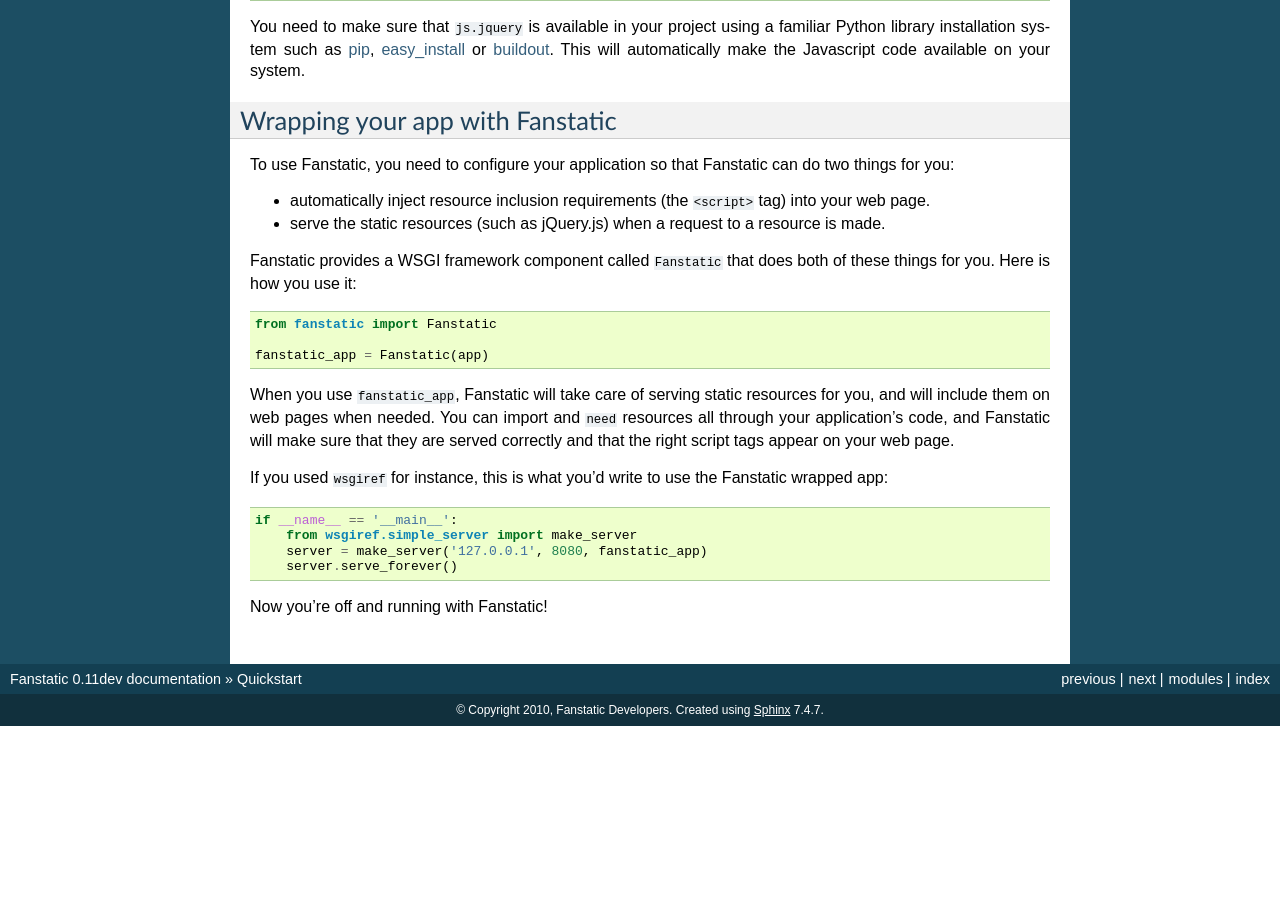
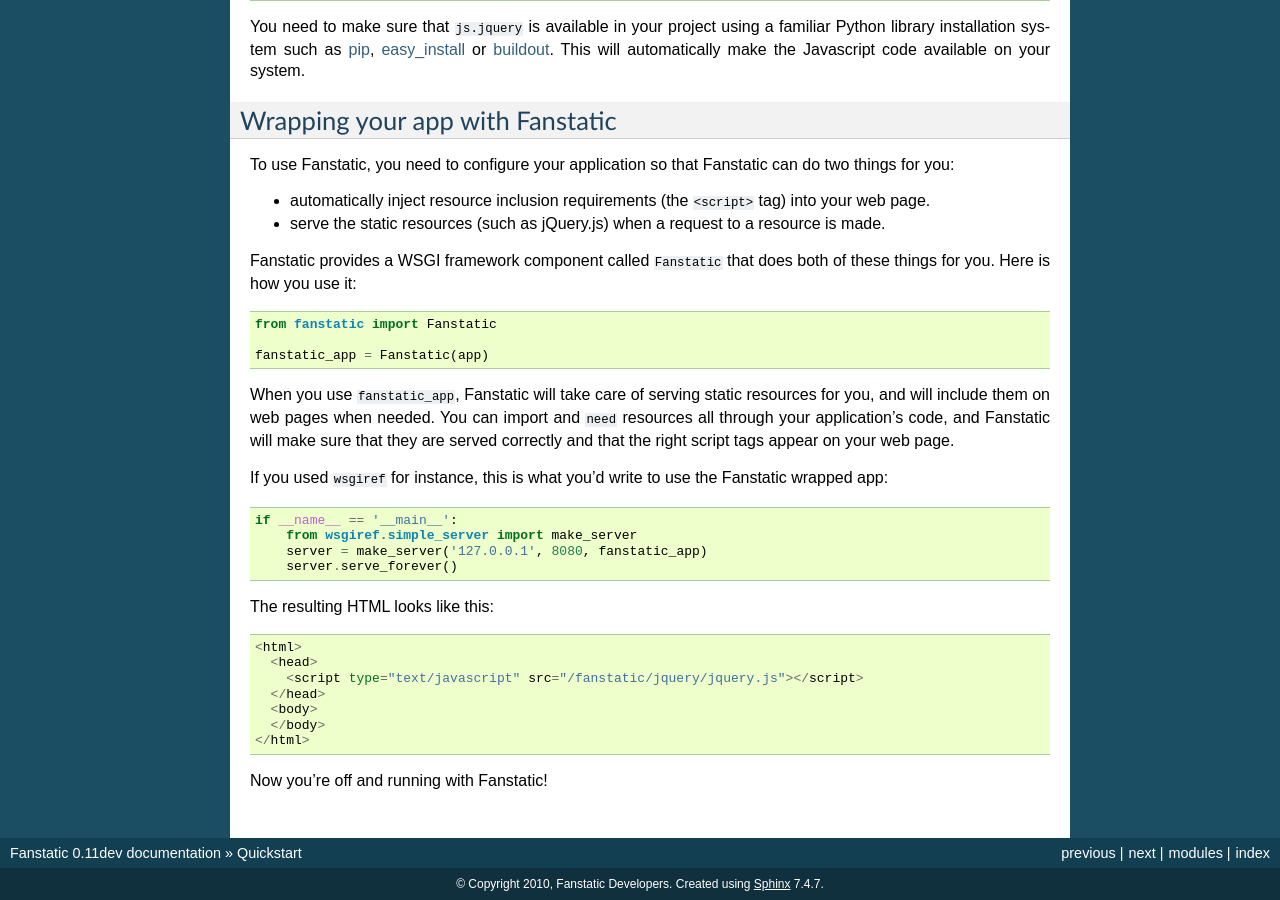
Before and after one commit to zopefoundation/fanstatic, a Sphinx documentation site: the page built from doc/quickstart.rst, in a window 1280 px wide and 900 px high, scrolled down 1158 px. Built offline with Sphinx 7.4.7, drawn with Linux system fonts in a browser that asks for light colours; before the commit the page ends 1884 px from its top, so only the background shows below that.

Commit message:
Add html  output of the fanstatic app to the documentation.

```diff
--- a/doc/quickstart.rst
+++ b/doc/quickstart.rst
@@ -118,4 +118,14 @@
       server = make_server('127.0.0.1', 8080, fanstatic_app)
       server.serve_forever()
 
+The resulting HTML looks like this::
+
+  <html>
+    <head>
+      <script type="text/javascript" src="/fanstatic/jquery/jquery.js"></script>
+    </head>
+    <body>
+    </body>
+  </html>
+
 Now you're off and running with Fanstatic!
```
